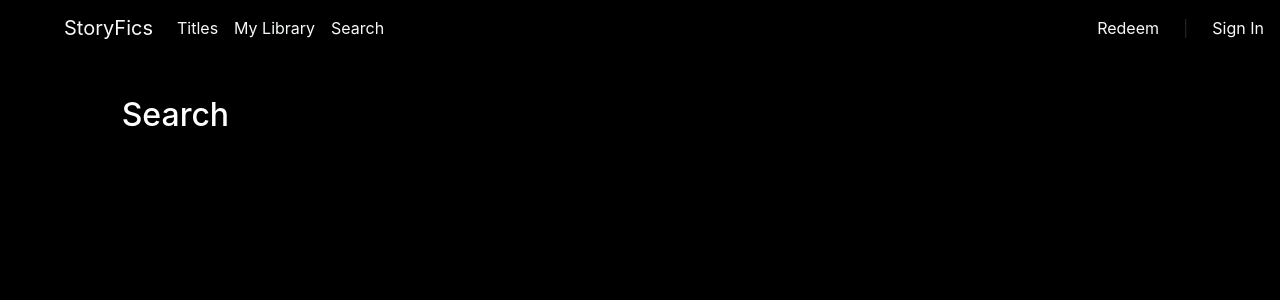
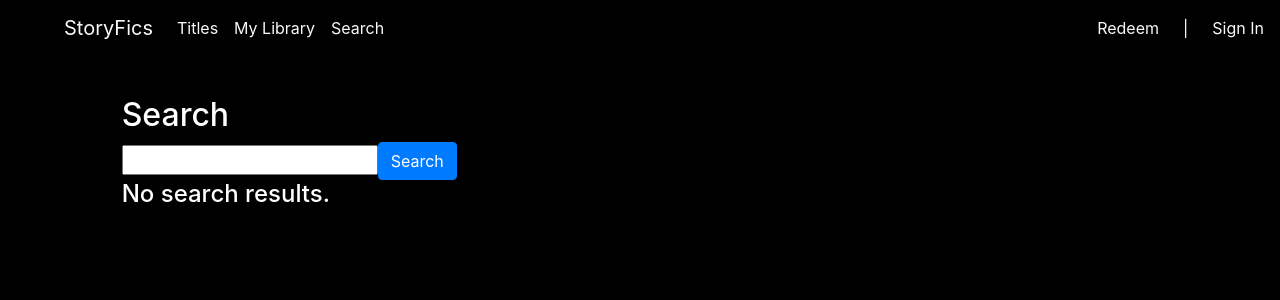
Before and after one commit to erlinh/VisualNovel, a React (Create React App) app in the folder client/: page /search in a window 1280 px wide. Shown: the top 300 px of the page. Built offline with nearby package versions, Linux system fonts and the light colour scheme.

Commit message:
Basic search, data in the frontend mapped

```diff
--- a/client/src/App.js
+++ b/client/src/App.js
@@ -9,7 +9,7 @@ function App() {
 
   return (
     <BrowserRouter>
-      <div className='App'>
+      <div className='text-white'>
       <Navbar/>
         <Switch>
           <Route exact path='/' component={LandingPage} />
--- a/client/src/components/SearchBox/SearchBox.js
+++ b/client/src/components/SearchBox/SearchBox.js
@@ -2,30 +2,42 @@ import React, {useState} from 'react';
 import { Button } from 'reactstrap';
 import axios from 'axios';
 
-export default function SearchBox() {
+export default function SearchBox(props) {
     const [searchInput, setSearchInput] = useState('');
 
     const handleSearchboxInputChange = (event) => {
-      console.log('new search value is: ' + event.target.value);
+      // console.log('new search value is: ' + event.target.value);
       setSearchInput(event.target.value);
     };
 
     const searchByPhrase = async (phrase) => {
-      console.log('trying to look for: ' + phrase);
+      //console.log('trying to look for: ' + phrase);
 
       try {
+        // get the stories
         const response = await axios.post(`${process.env.REACT_APP_API_URL}/search/${phrase}`);
         const foundStories = response.data;
-        console.log(foundStories);
+        // console.log(searchInput, foundStories);
+
+        // pass them to parent component - SearchPage
+        props.passDataToPage(searchInput, foundStories);
       } catch (error) {
         console.log(`error when trying to search for "${phrase}": ` + error.message);
       }
     };
 
+    const submitSearchForm = (e) => {
+      e.preventDefault();
+      searchByPhrase(searchInput);
+    }
+
+
   return (
     <div className="searchbox">
+      <form onSubmit={submitSearchForm}>
       <input type="text" onChange={handleSearchboxInputChange}/>
-      <Button color="primary" onClick={() => searchByPhrase(searchInput)}>Search</Button>
+      <Button color="primary" type="submit">Search</Button>
+      </form>
     </div>
   );
 }
--- /dev/null
+++ b/client/src/components/SearchResults/SearchResults.js
@@ -0,0 +1,26 @@
+import React from 'react';
+
+export default function SearchResults({searchTerm, searchResults}) {
+    // console.log(searchResults);
+
+    const storiesToDisplay = searchResults.map(story => {
+        return (
+        <div key={story.slug}>
+            id={story.slug} author={story.author} title={story.title}
+        </div>)
+    })
+
+
+    return (
+        <div>
+            {searchResults.length === 0 ?
+                <h4>No search results.</h4>
+                :
+                <div>
+                <h4>We found {searchResults.length} items for "{searchTerm}":</h4>
+                {storiesToDisplay}
+                </div>
+            }
+        </div>
+    )
+}
--- a/client/src/pages/SearchPage.js
+++ b/client/src/pages/SearchPage.js
@@ -1,9 +1,21 @@
-import React from 'react';
+import React, { useState } from 'react';
+import SearchBox from '../components/SearchBox/SearchBox';
+import SearchResults from '../components/SearchResults/SearchResults';
 
 export default function SearchPage() {
+    const [searchTerm, setSearchTerm] = useState('');
+    const [foundStories, setFoundStories] = useState([]);
+
+    const handleDataFromChild = (searchTerm, stories) => {
+        setSearchTerm(searchTerm);
+        setFoundStories(stories);
+    }
+
     return (
         <div className="container col-lg-10 mt-5 pt-5">
             <h2>Search</h2>
+            <SearchBox passDataToPage={handleDataFromChild} />
+            <SearchResults searchTerm={searchTerm} searchResults={foundStories} />
         </div>
     )
 }
```
Also changed, not shown: 1 other file (tests, documents, lock files or other folders).
